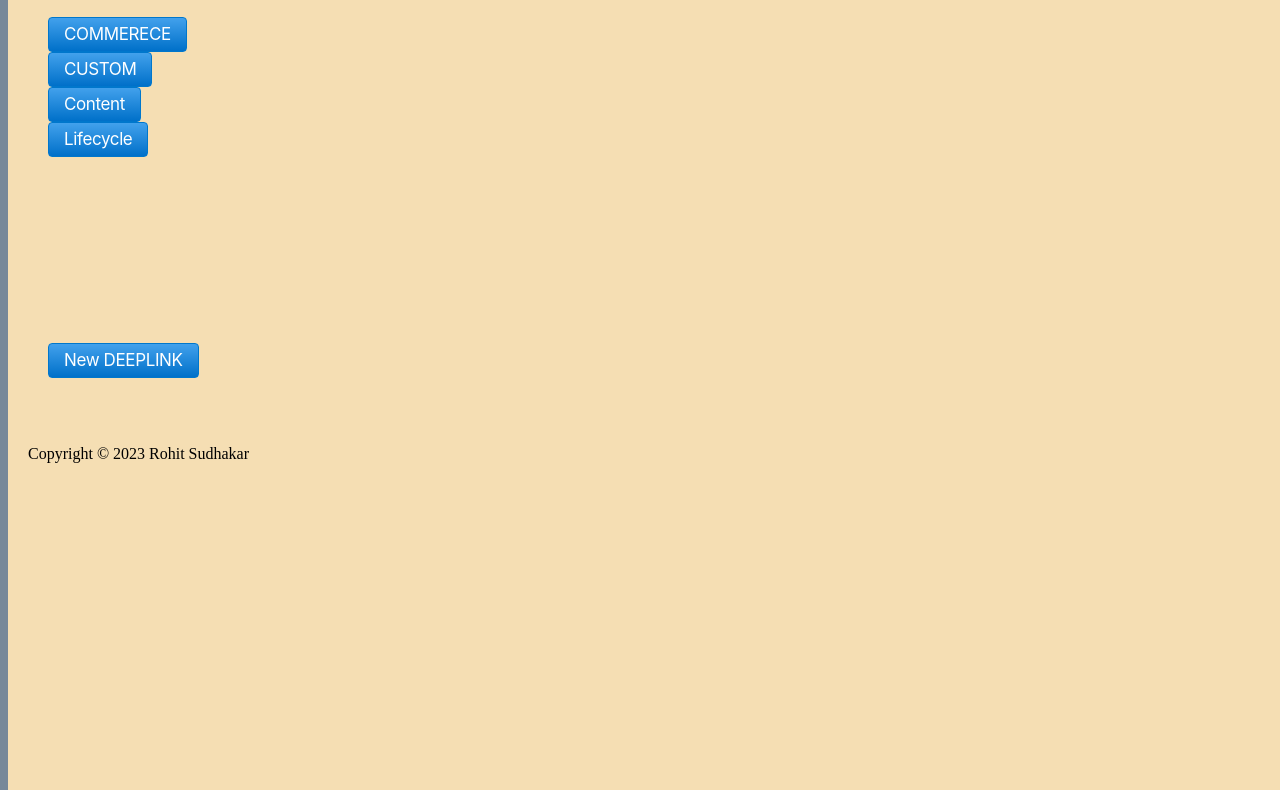
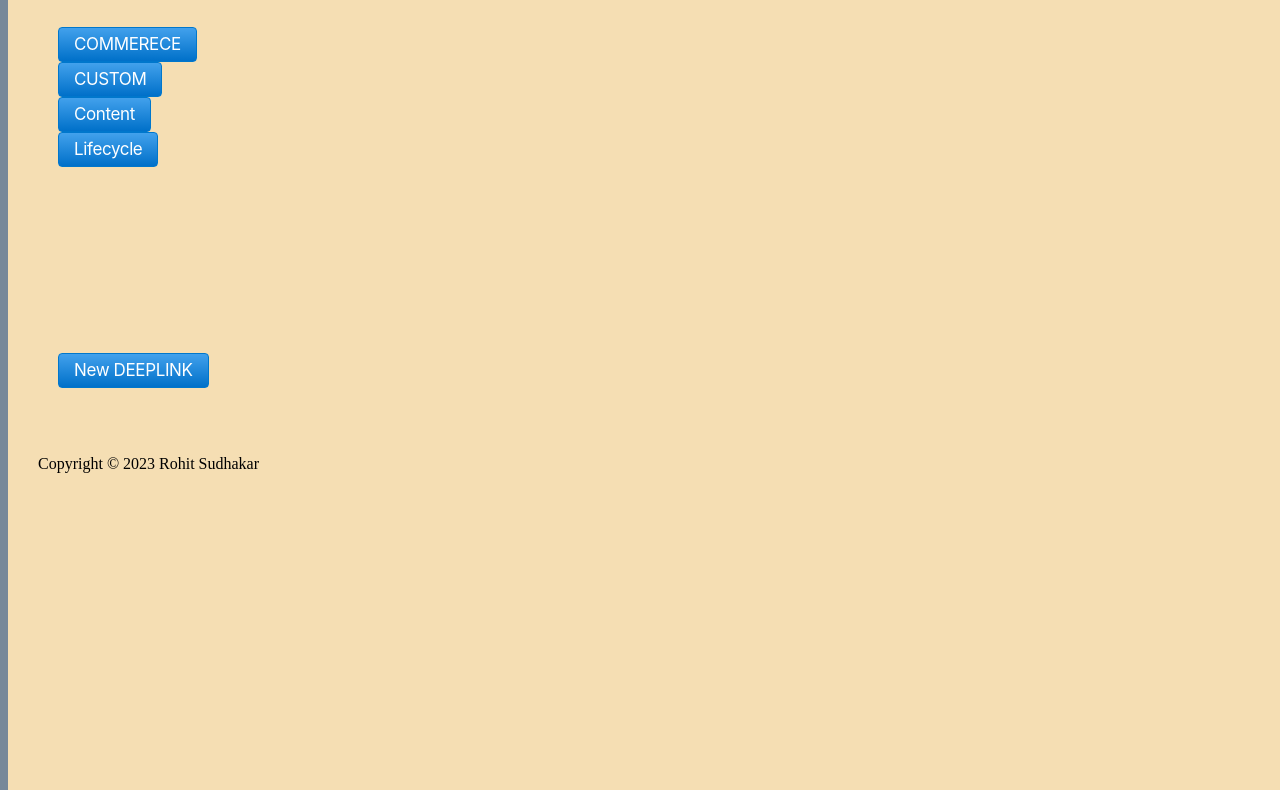
Before and after one commit to rohitsudhakarbranch/Branch_WEBSDK, a plain HTML site: page index.html in a window 1280 px wide. Shown: the part 111-901 px from the top of the page. Drawn offline with Linux system fonts and the light colour scheme.

Commit message:
Update style.css

```diff
--- a/style.css
+++ b/style.css
@@ -1,5 +1,6 @@
 body{
 background-color: lightslategray;
+
 }
 
 #container{
@@ -8,7 +9,7 @@ height: 1500px;
 margin-left: auto;
 margin-right: auto;
 background-color: wheat;
-padding: 20px
+padding: 30px
 }
 
 #header{
```
